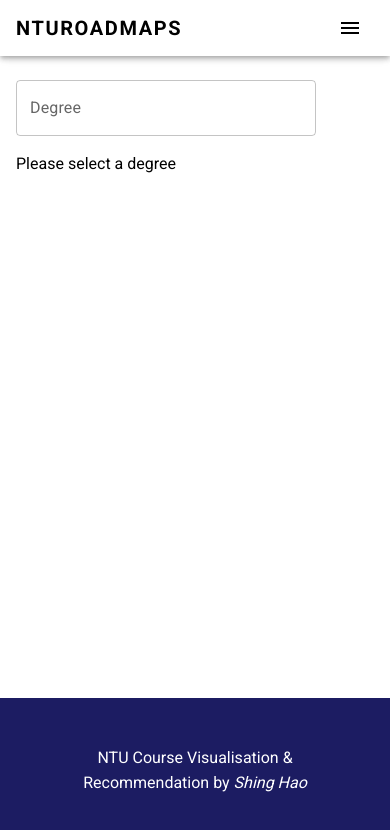
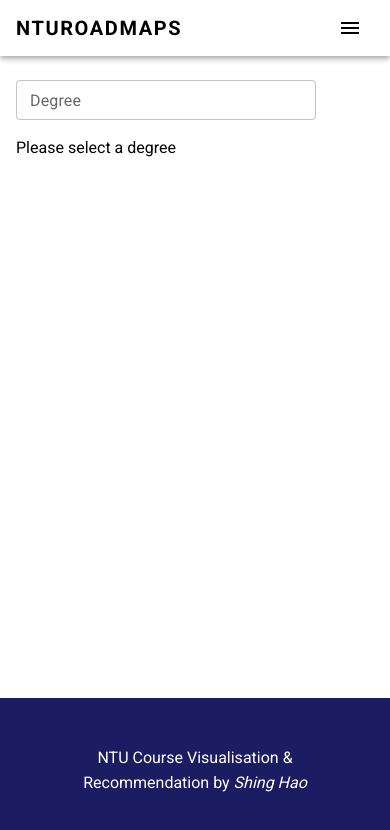
Before and after one commit to shinghao/ntu-roadmaps, a React (Vite) app: page / in a window 390 px wide. Shown: the top 830 px of the page. Built offline with nearby package versions, Linux system fonts and the light colour scheme.

Commit message:
feat: Reduce selects size for mobile

```diff
--- a/src/components/Roadmap/RoadmapSelects.tsx
+++ b/src/components/RoadmapSelects/RoadmapSelects.tsx
@@ -1,4 +1,10 @@
-import { Stack, Autocomplete, TextField } from "@mui/material";
+import {
+  Stack,
+  Autocomplete,
+  TextField,
+  useMediaQuery,
+  useTheme,
+} from "@mui/material";
 
 export default function RoadmapSelects({
   selectsConfig,
@@ -11,6 +17,9 @@ export default function RoadmapSelects({
     width?: number;
   }[];
 }) {
+  const theme = useTheme();
+  const isMobile = useMediaQuery(theme.breakpoints.down("sm"));
+
   return (
     <Stack spacing={3} direction="row" flexWrap="wrap" useFlexGap>
       {selectsConfig
@@ -22,13 +31,16 @@ export default function RoadmapSelects({
             disablePortal
             id={`select-${config.label}`}
             options={config.options}
-            sx={{ width: config.width || 200 }}
+            sx={{
+              width: config.width || 200,
+            }}
             renderInput={(params) => (
               <TextField {...params} label={config.label} />
             )}
             value={config.value}
             onChange={(_, value) => config.onChange(value)}
             disableClearable
+            size={isMobile ? "small" : "medium"}
           />
         ))}
     </Stack>
--- /dev/null
+++ b/src/components/RoadmapSelects/index.ts
@@ -0,0 +1 @@
+export { default } from "./RoadmapSelects";
--- a/src/pages/roadmapPage.tsx
+++ b/src/pages/roadmapPage.tsx
@@ -7,7 +7,7 @@ import { ReactFlowProvider } from "@xyflow/react";
 import useFetchDegreeProgrammes from "@hooks/useFetchDegreeProgrammes";
 import useFetchCareers from "@hooks/useFetchCareers";
 import useFetchRoadmap from "@hooks/useFetchRoadmap";
-import RoadmapSelects from "@components/Roadmap/RoadmapSelects";
+import RoadmapSelects from "@components/RoadmapSelects";
 
 export default function RoadmapPage() {
   const { fetchedDegreeProgrammes } = useFetchDegreeProgrammes();
```
